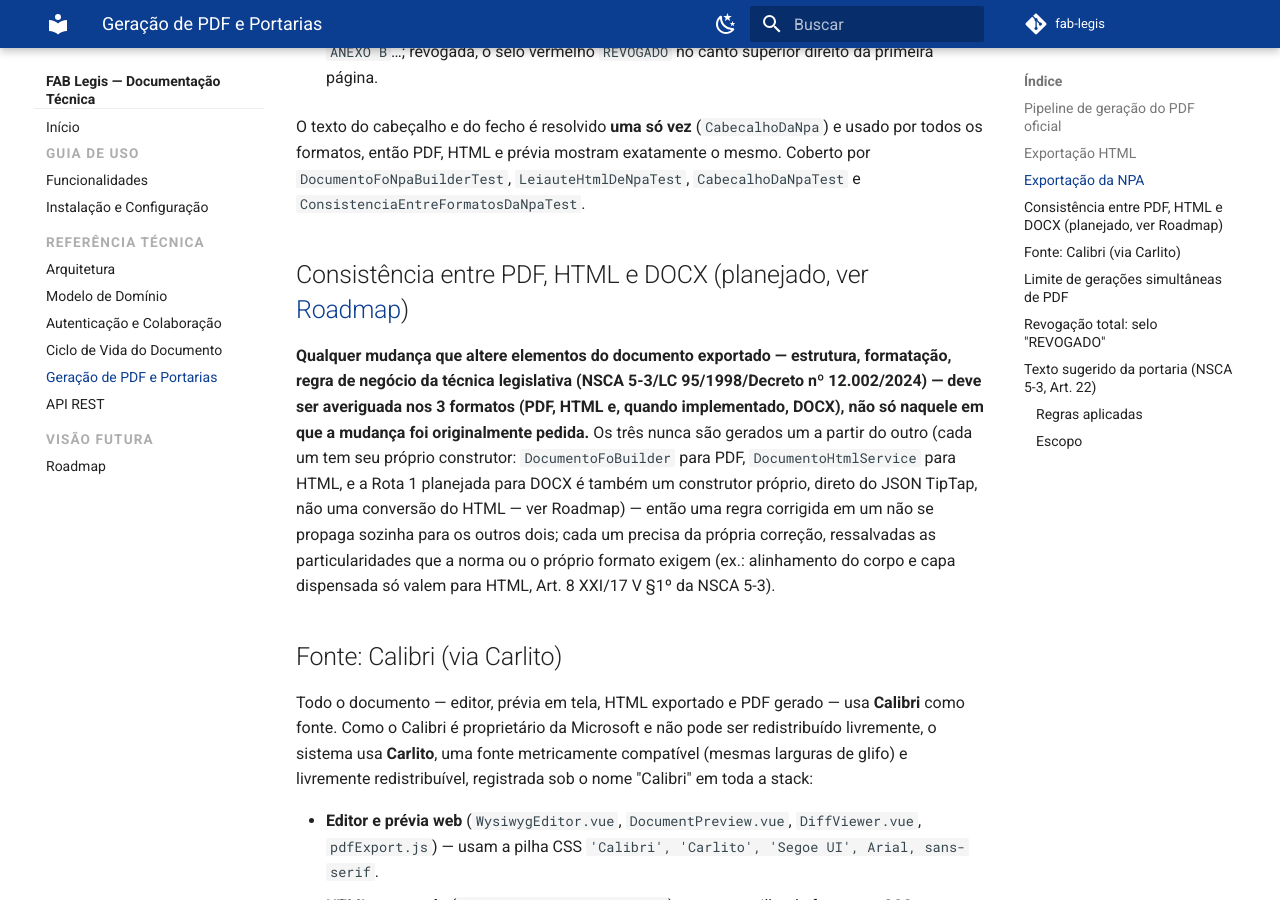
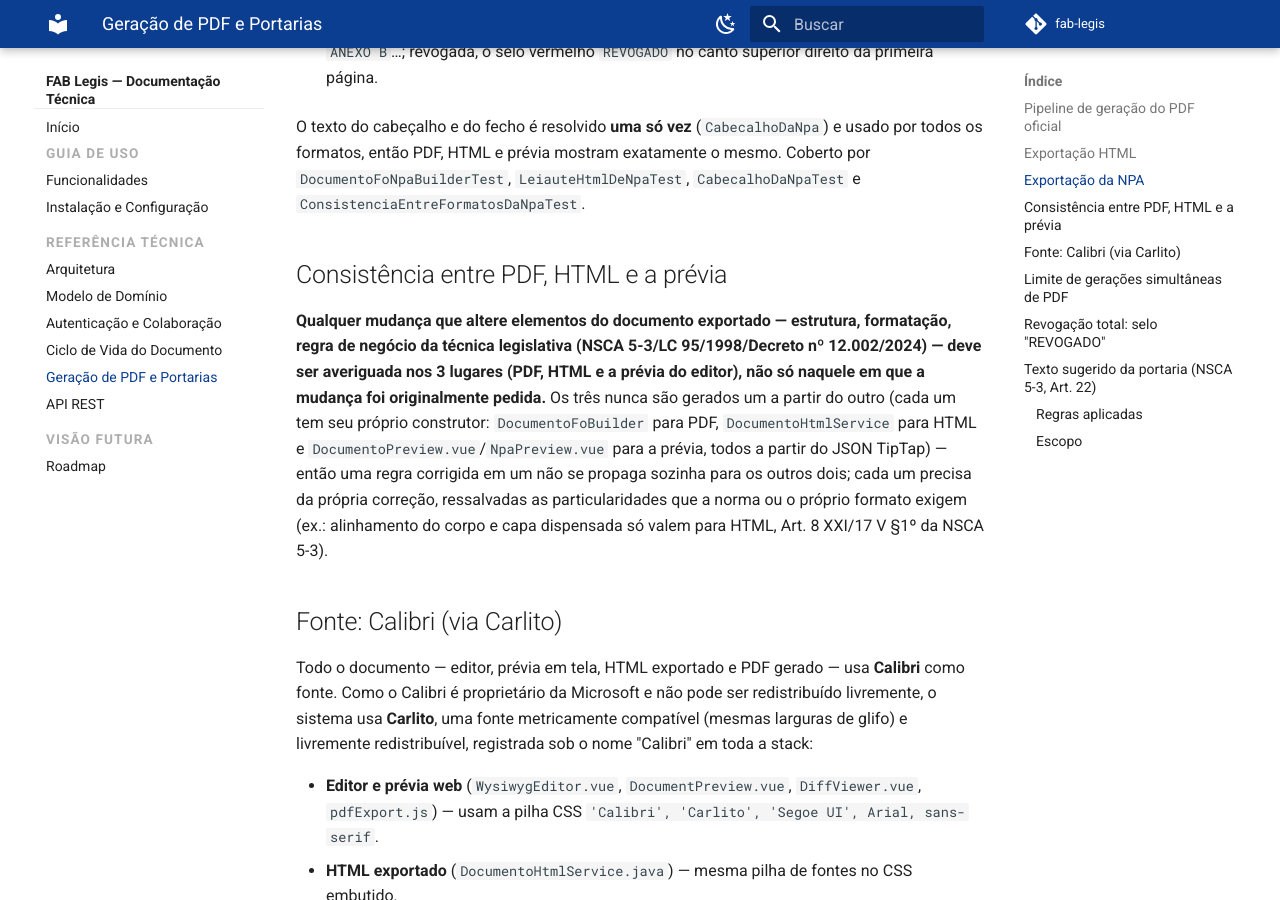
Before and after one commit to danielchipolesch/fab-legis, an MkDocs documentation site: the page built from docs/exportacao-pdf.md, in a window 1280 px wide and 900 px high, scrolled down 4692 px. Built offline with MkDocs 1.6.1 and Material for MkDocs 9.7.7, drawn with Linux system fonts in a browser that asks for light colours; comment, search, counter and statistics services are not loaded.

Commit message:
docs: exportacao passa a falar so de PDF e HTML (outros formatos nao sao previstos na NSCA 5-3)
Remove o item do roadmap e os textos do README, CLAUDE.md, docs/, pom.xml e comentarios do frontend; a regra de consistencia
passa a tratar de PDF, HTML e da previa do editor.

Co-Authored-By: Claude Sonnet 5 <noreply@anthropic.com>

```diff
--- a/docs/exportacao-pdf.md
+++ b/docs/exportacao-pdf.md
@@ -63,9 +63,9 @@ A [NPA](dominio.md#npa-norma-padrao-de-acao) tem layout próprio (Anexo XII da N
 
 O texto do cabeçalho e do fecho é resolvido **uma só vez** (`CabecalhoDaNpa`) e usado por todos os formatos, então PDF, HTML e prévia mostram exatamente o mesmo. Coberto por `DocumentoFoNpaBuilderTest`, `LeiauteHtmlDeNpaTest`, `CabecalhoDaNpaTest` e `ConsistenciaEntreFormatosDaNpaTest`.
 
-## Consistência entre PDF, HTML e DOCX (planejado, ver [Roadmap](roadmap.md))
+## Consistência entre PDF, HTML e a prévia
 
-**Qualquer mudança que altere elementos do documento exportado — estrutura, formatação, regra de negócio da técnica legislativa (NSCA 5-3/LC 95/1998/Decreto nº 12.002/2024) — deve ser averiguada nos 3 formatos (PDF, HTML e, quando implementado, DOCX), não só naquele em que a mudança foi originalmente pedida.** Os três nunca são gerados um a partir do outro (cada um tem seu próprio construtor: `DocumentoFoBuilder` para PDF, `DocumentoHtmlService` para HTML, e a Rota 1 planejada para DOCX é também um construtor próprio, direto do JSON TipTap, não uma conversão do HTML — ver Roadmap) — então uma regra corrigida em um não se propaga sozinha para os outros dois; cada um precisa da própria correção, ressalvadas as particularidades que a norma ou o próprio formato exigem (ex.: alinhamento do corpo e capa dispensada só valem para HTML, Art. 8 XXI/17 V §1º da NSCA 5-3).
+**Qualquer mudança que altere elementos do documento exportado — estrutura, formatação, regra de negócio da técnica legislativa (NSCA 5-3/LC 95/1998/Decreto nº 12.002/2024) — deve ser averiguada nos 3 lugares (PDF, HTML e a prévia do editor), não só naquele em que a mudança foi originalmente pedida.** Os três nunca são gerados um a partir do outro (cada um tem seu próprio construtor: `DocumentoFoBuilder` para PDF, `DocumentoHtmlService` para HTML e `DocumentoPreview.vue`/`NpaPreview.vue` para a prévia, todos a partir do JSON TipTap) — então uma regra corrigida em um não se propaga sozinha para os outros dois; cada um precisa da própria correção, ressalvadas as particularidades que a norma ou o próprio formato exigem (ex.: alinhamento do corpo e capa dispensada só valem para HTML, Art. 8 XXI/17 V §1º da NSCA 5-3).
 
 ## Fonte: Calibri (via Carlito)
 
--- a/frontend/src/components/editor/DocumentoPreview.vue
+++ b/frontend/src/components/editor/DocumentoPreview.vue
@@ -1072,7 +1072,7 @@ const anexosDocumento = computed(() =>
 /* ═══════════════════════════════════════════════════════════
    FIGURAS — renderização no corpo do documento
    CSS counter numera automaticamente no preview web.
-   Para exportações (PDF nativo, DOCX, HTML), o backend percorre
+   Para exportações (PDF, HTML), o backend percorre
    o documento e embute o número real antes de gerar o arquivo.
 ════════════════════════════════════════════════════════════ */
 
```
Also changed, not shown: CLAUDE.md (+3 -3 lines), README.md (+2 -2 lines), docs/funcionalidades.md (+1 -1 lines), docs/index.md (+2 -2 lines), docs/roadmap.md (+0 -1 lines), 2 other files.
